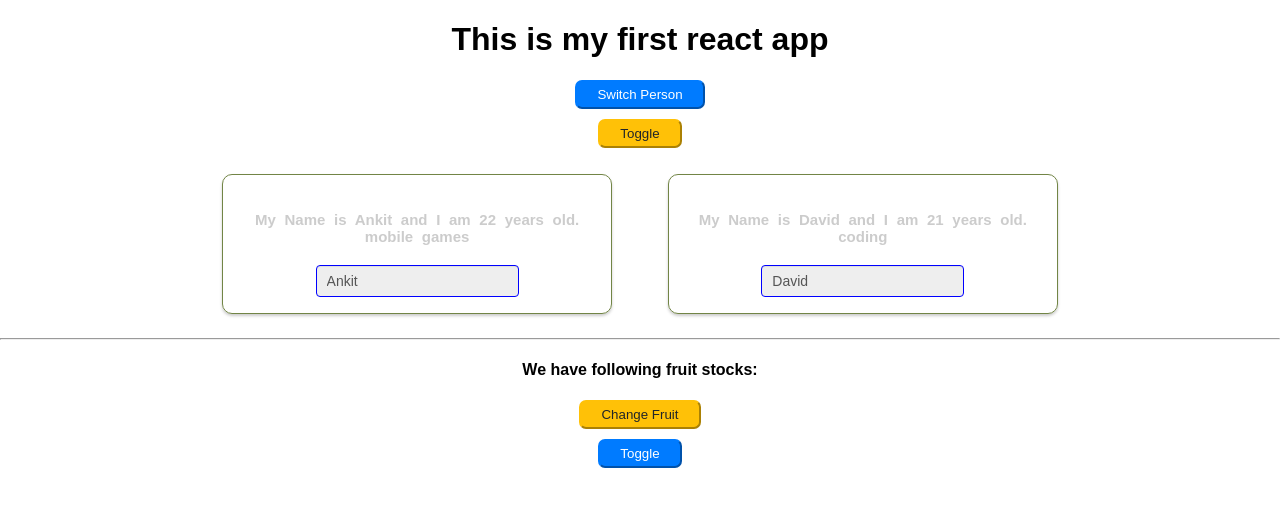
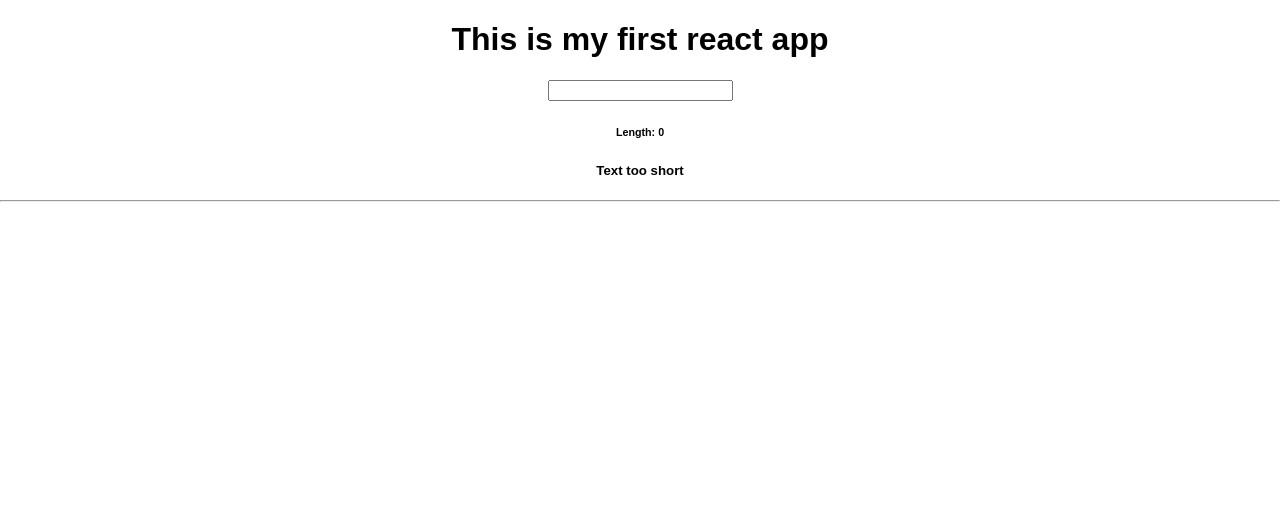
Before and after one commit to Gameonn/react-app, a React (Create React App) app: page / in a window 1280 px wide. Shown: the top 506 px of the page. Built offline with nearby package versions, Linux system fonts and the light colour scheme.

Commit message:
used split, splice javascript function, 2 way binding

```diff
--- a/src/App.js
+++ b/src/App.js
@@ -1,153 +1,52 @@
 import React, { Component } from "react";
-import Person from "./Person/Person";
-import Fruit from "./Fruit/Fruit";
+import Validation from "./Validation/Validation";
+import Char from "./Char/Char";
 import "./App.css";
 
 class App extends Component {
   state = {
-    persons: [
-      { id: 1, name: "Ankit", age: 22, hobby: "mobile games" },
-      { id: 2, name: "David", age: 21, hobby: "coding" },
-    ],
-    fruits: [
-      { id: 1, name: "Mango", color: "yellow", qty: 25 },
-      { id: 2, name: "Orange", color: "orange", qty: 12 },
-      { id: 3, name: "Apple", color: "red", qty: 40 },
-      { id: 4, name: "Guava", color: "green", qty: 15 },
-    ],
-    showPersons: true,
-    showFruits: false,
+    inputString: '',
+    stringLen: 0
   };
 
-  switchPersonHandler = (newName) => {
-    this.setState({
-      persons: [
-        { id: 11, name: "Ankit2", age: 25, hobby: "FPS games" },
-        { id: 12, name: newName, age: 24, hobby: "web development" },
-      ],
-    });
-  };
+  stringChangeHandler = (event) => {
+    const newString = event.target.value;
+    this.setState({inputString: newString});
+    let strLength = newString.length;
+    this.setState({stringLen: strLength});
+  }
 
-  deletePersonHandler = (personIndex) => {
-    const persons = [...this.state.persons];
-    persons.splice(personIndex, 1);
-    this.setState({ persons: persons });
-  };
-
-  changeFruitHandler = () => {
-    this.setState({
-      fruits: [
-        { id: 1, name: "Mango", color: "yellow", qty: 25 },
-        { id: 2, name: "Orange", color: "orange", qty: 12 },
-        { id: 3, name: "grapes", color: "brown", qty: 40 },
-        { id: 4, name: "Guava", color: "green", qty: 15 },
-      ],
-    });
-  };
-
-  nameChangedHandler = (event, id) => {
-    const personIndex = this.state.persons.findIndex((person) => {
-      return person.id === id;
-    });
-    console.log("personIndex", id);
-    console.log("target", event.target.value);
-    const person = { ...this.state.persons[personIndex] };
-
-    // const person = Object.assign({}, this.state.persons[personIndex]);
-    person.name = event.target.value;
-
-    const persons = [...this.state.persons];
-    persons[personIndex] = person;
-    this.setState({ persons: persons });
-  };
-
-  togglePersonsHandler = () => {
-    const doesShow = this.state.showPersons;
-    this.setState({ showPersons: !doesShow });
-  };
-
-  toggleFruitHandler = () => {
-    const doesShow = this.state.showFruits;
-    this.setState({ showFruits: !doesShow });
-  };
-
-  removeFruitHandler = (fruitIndex) => {
-    const fruitsArr = [...this.state.fruits];
-    fruitsArr.splice(fruitIndex, 1);
-    this.setState({ fruits: fruitsArr });
-  };
-
-  fruitChangeHandler = (event, id) => {
-    const fruits = [...this.state.fruits];
-    const fruitIndex = fruits.findIndex((f) => f.id === id);
-
-    const fruit = { ...this.state.fruits[fruitIndex] };
-    fruit.name = event.target.value;
-    fruits[fruitIndex] = fruit;
-    this.setState({ fruits: fruits });
+  deleteCharHandler = (charIndex) => {
+    const userInput = [ ...this.state.inputString.split('')];
+    userInput.splice(charIndex, 1);
+    const updatedUserInput = userInput.join('');
+    this.setState({ inputString:  updatedUserInput });
   };
 
   render() {
-    let persons = null;
+    let char = null;
+    let userInput = this.state.inputString.split('');
+    if(this.state.stringLen > 0) {
+      char = (
+          <div>
+            {userInput.map((c, index) => {
+              return <Char key={index} alphabet={c} deleteChar={() => this.deleteCharHandler(index)} />;
+            })}
+          </div>
+          );
+    }
 
-    if (this.state.showPersons) {
-      persons = (
-        <div style={{ display: "inline-flex" }}>
-          {this.state.persons.map((person, index) => {
-            return (
-              <Person
-                name={person.name}
-                age={person.age}
-                key={person.id}
-                click={() => this.deletePersonHandler(index)}
-                changed={(event) => this.nameChangedHandler(event, person.id)}
-              >
-                {person.hobby}
-              </Person>
-            );
-          })}
-        </div>
-      );
-    }
     return (
       <div className="App">
         <h1> This is my first react app </h1>
-        <button
-          className="btn-primary"
-          onClick={() => this.switchPersonHandler("Manuel!!")}
-        >
-          Switch Person
-        </button>
-        <button className="btn-warning" onClick={this.togglePersonsHandler}>
-          Toggle
-        </button>
 
-        {persons}
+        <input type="text" onChange={this.stringChangeHandler} value={this.state.inputString} />
+        <h6> Length: {this.state.stringLen}</h6>
+        <Validation stringLen={this.state.stringLen} />
+        {char}
+        <hr />
 
-        <hr />
-        <h4>We have following fruit stocks:</h4>
-        <button className="btn-warning" onClick={this.changeFruitHandler}>
-          Change Fruit
-        </button>
-        <button className="btn-primary" onClick={this.toggleFruitHandler}>
-          Toggle
-        </button>
-        {this.state.showFruits ? (
-          <div>
-            {this.state.fruits.map((fruit, i) => {
-              return (
-                <Fruit
-                  key={fruit.id}
-                  name={fruit.name}
-                  qty={fruit.qty}
-                  color={fruit.color}
-                  click={() => this.removeFruitHandler(i)}
-                  changed={(e) => this.fruitChangeHandler(e, fruit.id)}
-                />
-              );
-            })}
-          </div>
-        ) : null}
+
       </div>
     );
   }
--- /dev/null
+++ b/src/Char/Char.js
@@ -0,0 +1,28 @@
+import React from "react";
+
+const char = (props) => {
+    const charStyle = {
+        padding: '10px 20px',
+        border: '1px solid #f98744',
+        textAlign: 'center',
+        boxshadow: '0 2px 3px #6e2424',
+        boxSizing: 'border-box',
+        margin: '0 5px',
+        fontSize: '22px',
+        fontVariantCaps: 'petite-caps',
+        fontFamily: 'ui-sans-serif',
+        display: 'inline-block',
+        boxShadow: '5px 10px 20px #4a5dba inset',
+        minHeight: '50px',
+        verticalAlign: 'bottom',
+        marginBottom: '10px',
+        borderRadius: '5px'
+    }
+    return (
+        <span style={charStyle} onClick={props.deleteChar}>
+            {props.alphabet}
+        </span>
+    );
+};
+
+export default char;
--- a/src/Fruit/Fruit.css
+++ /dev/null
@@ -1,25 +0,0 @@
-.Fruit {
-  display: inline-block;
-  margin: 10px;
-}
-
-.orange {
-  background-color: rgb(214, 162, 65);
-  padding: 5px 10px;
-}
-.yellow {
-  background-color: #f0f09e;
-  padding: 5px 10px;
-}
-.red {
-  background-color: rgb(212, 108, 108);
-  padding: 5px 10px;
-}
-.green {
-  background-color: rgb(186, 214, 143);
-  padding: 5px 10px;
-}
-.brown {
-  background-color: rgb(216, 164, 164);
-  padding: 5px 10px;
-}
--- a/src/Fruit/Fruit.js
+++ /dev/null
@@ -1,15 +0,0 @@
-import React from "react";
-import "./Fruit.css";
-
-const fruit = (props) => {
-  return (
-    <div className="Fruit" >
-      <div className={props.color}>
-        <strong onClick={props.click}> {props.name}</strong> is available in <i>{props.qty}</i>
-        <input type="text" value={props.name} onChange={props.changed} />
-      </div>
-    </div>
-  );
-};
-
-export default fruit;
--- a/src/Person/Person.css
+++ /dev/null
@@ -1,13 +0,0 @@
-.Person {
-  font-size: 15px;
-  font-weight: 400;
-  word-spacing: 4.5px;
-  color: #ccc;
-  width: 40%;
-  margin: 16px auto;
-  border: 1px solid rgb(114, 133, 70);
-  border-radius: 10px;
-  box-shadow: 0 2px 3px #ccc;
-  padding: 16px;
-  text-align: center;
-}
--- a/src/Person/Person.js
+++ /dev/null
@@ -1,34 +0,0 @@
-import React from "react";
-import "./Person.css";
-
-const person = (props) => {
-  //inline styles
-  const inputStyle = {
-    backgroundColor: "#eee",
-    border: "1px solid blue",
-    padding: "5px 10px",
-    fontSize: "14px",
-    lineHeight: "1.42857143",
-    color: "#555",
-    borderRadius: "4px",
-    boxShadow: "inset 0 1px 1px rgba(0,0,0,.075)",
-  };
-
-  // let inputField = null;
-  // if (props.changed)
-    // let inputField = (
-
-    // );
-
-  return (
-    <div className="Person">
-      <h4 onClick={props.click}>
-        My Name is {props.name} and I am {props.age} years old. {props.children}
-      </h4>
-      <input type="text" style={inputStyle} onChange={props.changed} value={props.name} />
-      {/* <p>Using Math random function - {Math.floor(Math.random() * 115)} </p> */}
-    </div>
-  );
-};
-
-export default person;
--- /dev/null
+++ b/src/Validation/Validation.js
@@ -0,0 +1,17 @@
+import React from "react";
+
+const validation = (props) => {
+
+    let validationMsg = 'Text too short';
+    if(props.stringLen > 5)
+        validationMsg = 'Text long enough';
+
+
+    return (
+        <div>
+            <h5>{validationMsg}</h5>
+        </div>
+        )
+};
+
+export default validation;
```
